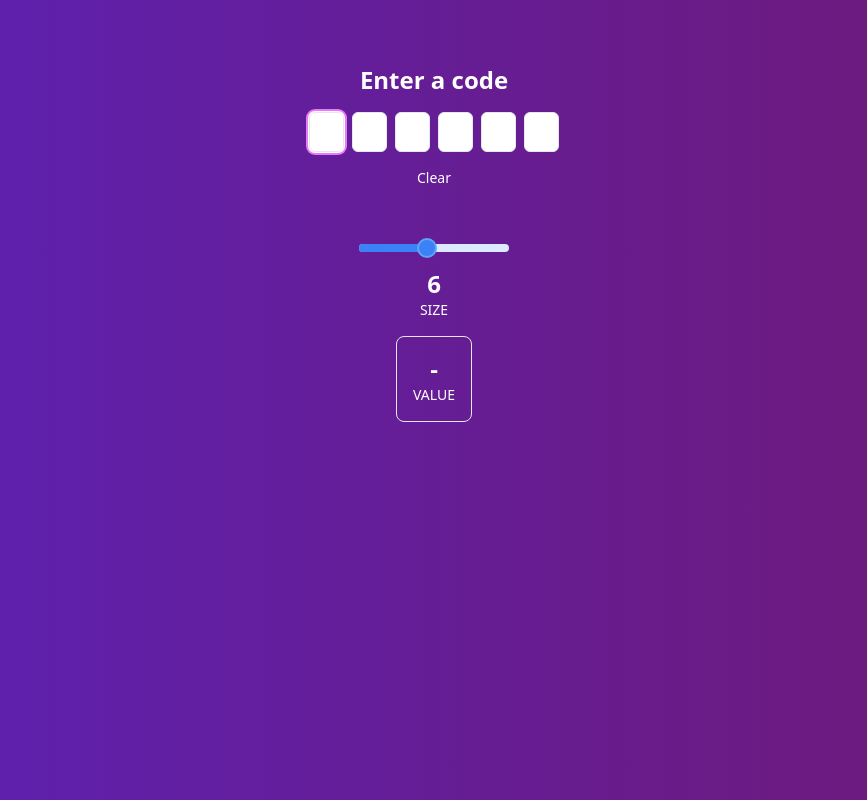
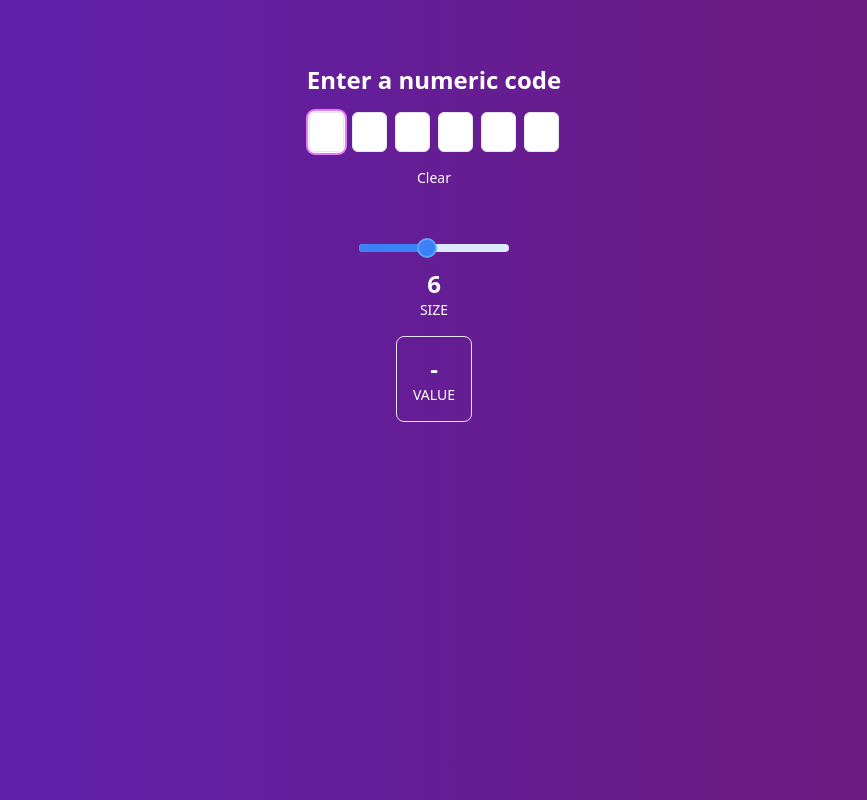
Before and after one commit to ruslanguns/react-code-input, a React (Vite) app: page / in a window 1280 px wide. Shown: the whole page, without its empty margins (206-1073 px from the left). Built offline with nearby package versions, Linux system fonts and the light colour scheme.

Commit message:
update title

```diff
--- a/src/App.tsx
+++ b/src/App.tsx
@@ -13,7 +13,7 @@ function App() {
 
   return (
     <div className="bg-gradient-to-r pt-16 h-screen w-screen from-violet-800 to-fuchsia-900 flex flex-col text-white font-sans font-semibold text-2xl gap-4 items-center ">
-      <h4>Enter a code</h4>
+      <h4>Enter a numeric code</h4>
 
       <OtpInput ref={otpRef} onValueChange={setValue} size={size} />
 
```
